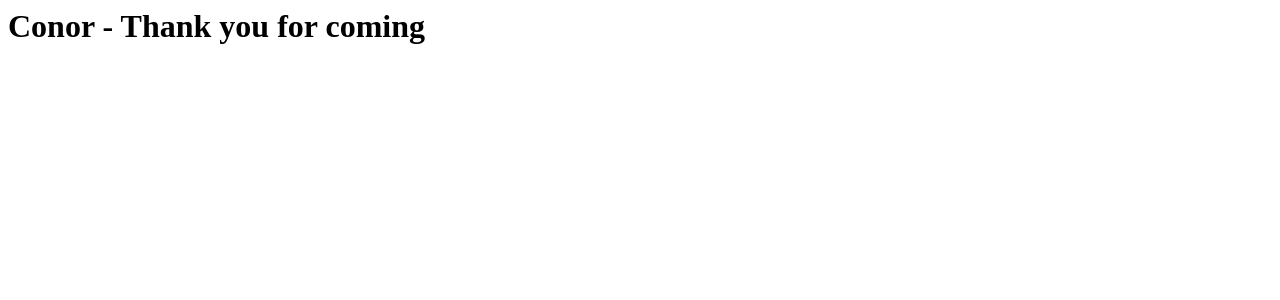
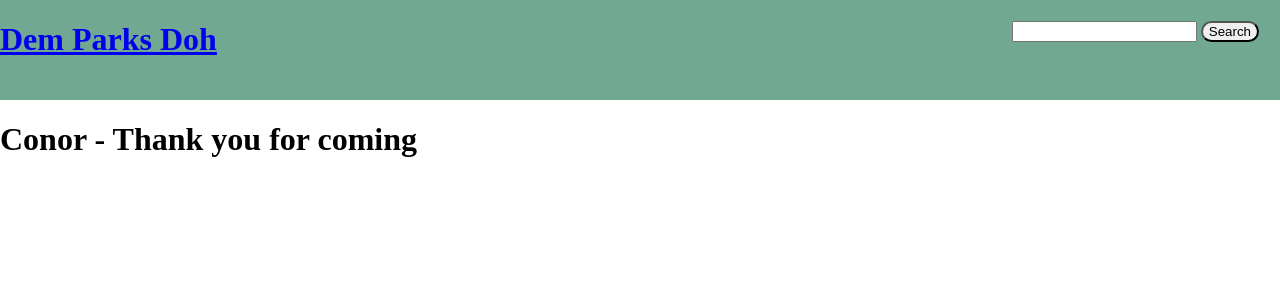
Before and after one commit to cman131/Nobody-with-Naturally-Wavy-Hair-Can-Be-That-Bad, a Flask app: page / in a window 1280 px wide. Shown: the top 300 px of the page. Run offline with Flask 2, Linux system fonts and the light colour scheme; parts of the project's set-up code (start-up, migrations or seed data) failed here and were passed over.

Commit message:
finished tutorialing began setting structure

```diff
--- /dev/null
+++ b/app/static/layout.css
@@ -0,0 +1,42 @@
+body {
+    margin: 0;
+    padding: 0;
+}
+ul {
+    list-style: none;
+}
+
+header {
+    left: 0;
+    right: 0;
+    top: 0;
+    height: 100px;
+    position: absolute;
+    background-color: rgb(113, 168, 145);
+}
+#logo {
+    float: left;
+    display: inline-block;
+}
+#search {
+    float: right;
+    display: inline-block;
+    margin: 21px;
+}
+#search-input {
+    display: inline-block;
+    border-radius: 50px;
+    width: 100px;
+}
+#search-button {
+    display: inline-block;
+    border-radius: 50px;
+}
+
+#main-content {
+    position: absolute;
+    left: 0;
+    right: 0;
+    bottom: 0;
+    top: 100px;
+}
--- a/app/templates/index.html
+++ b/app/templates/index.html
@@ -1,12 +1,4 @@
-<html>
-    <head>
-        {% if title %}
-        <title>{{title}}</title>
-        {% else %}
-        <title>Welcome to our park</title>
-        {% endif %}
-    </head>
-    <body>
-        <h1>{{user.name}} - Thank you for coming</h1>
-    </body>
-</html>
+{% extends 'layout.html' %}
+{% block content %}
+    <h1>{{user.name}} - Thank you for coming</h1>
+{% endblock %}
--- /dev/null
+++ b/app/templates/layout.html
@@ -0,0 +1,18 @@
+<html>
+    <head>
+        <title>{{title}}</title>
+        <link rel="stylesheet" href="../static/layout.css">
+    </head>
+    <body>
+        <header>
+            <h1 id='logo'><a href="/index">Dem Parks Doh</a></h1>
+            <div id="search">
+                <input type="text" id="search-field">
+                <input type="button" value='Search' id="search-button">
+            </div>
+        </header>
+        <div id='main-content'>
+            {% block content %}{% endblock %}
+        </div>
+    </body>
+</html>
--- a/app/views.py
+++ b/app/views.py
@@ -7,7 +7,8 @@ def index():
 	user = {'name': 'Conor'}
 	return render_template('index.html', title='Home', user=user)
 
-@app.route('results')
+@app.route('/results')
 def results():
 	user = {'name': 'Conor'}
-	return render_template('results.html', title='Home', user=user)
+	results = [{'name':'Result 1'}, {'name':'Result 2'}, {'name':'Result 3'}]
+	return render_template('results.html', title='Home', user=user, results=results)
```
Also changed, not shown: app/templates/results.html (+3 -11 lines).
